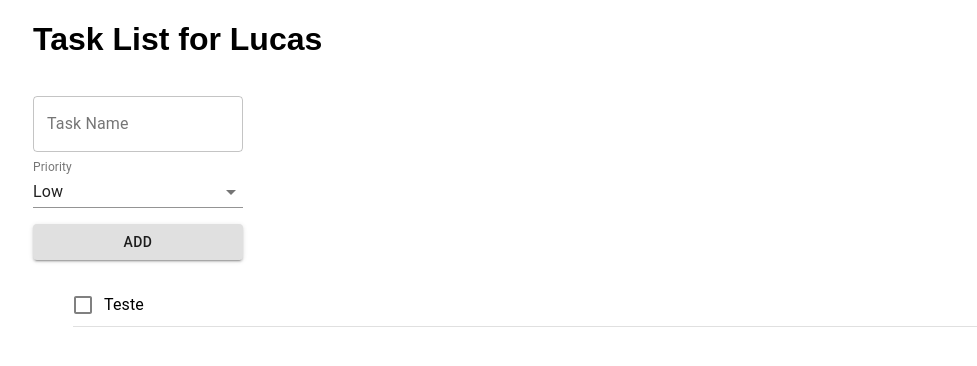
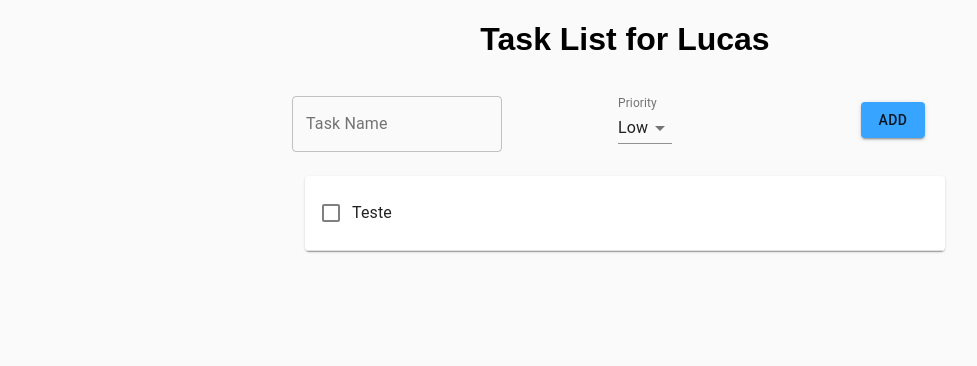
Before and after one commit to lucaspk/todolist-react, a React (Create React App) app in the folder my-app/: page / in a window 1280 px wide. Shown: the top 366 px of the page, without its empty margins (15-992 px from the left). Built offline with nearby package versions, Linux system fonts and the light colour scheme.

Commit message:
transformando lista em tabela

```diff
--- a/my-app/src/App.css
+++ b/my-app/src/App.css
@@ -1,3 +1,7 @@
+body {
+  background-color: rgb(250, 250, 250);
+  text-align: center;
+}
 .App {
   height: 100%;
   min-height: 400px;
--- a/my-app/src/index.css
+++ b/my-app/src/index.css
@@ -7,83 +7,15 @@ body {
   padding: 0;
 }
 
-.task-item {
-  list-style: none;
+#add-button:hover {
+  background-color: grey;
 }
 
-.task-checked {
-  color: blueviolet;
+#add-button {
+  background-color: rgb(55, 165, 255);
 }
 
-#task-input {
-  margin-left: 3em;
-  margin-right: 1em;
+#paper {
+  max-width: 50%;
+  margin: auto;
 }
-
-div.task-list {
-  margin-left: 3em;
-}
-
-#button-add {
-  margin-left: 1em;
-}
-
-.container {
-  display: block;
-  position: relative;
-  padding-left: 35px;
-  margin-bottom: 12px;
-  cursor: pointer;
-  font-size: 22px;
-  -webkit-user-select: none;
-  -moz-user-select: none;
-  -ms-user-select: none;
-  user-select: none;
-}
-
-.container input {
-  position: absolute;
-  opacity: 0;
-  cursor: pointer;
-  height: 0;
-  width: 0;
-}
-
-.checkmark {
-  position: absolute;
-  top: 0;
-  left: 0;
-  height: 25px;
-  width: 25px;
-  background-color: #eee;
-}
-
-.container:hover input ~ .checkmark {
-  background-color: #ccc;
-}
-
-.container input:checked ~ .checkmark {
-  background-color: #2196F3;
-}
-
-.checkmark:after {
-  content: "";
-  position: absolute;
-  display: none;
-}
-
-.container input:checked ~ .checkmark:after {
-  display: block;
-}
-
-.container .checkmark:after {
-  left: 9px;
-  top: 5px;
-  width: 5px;
-  height: 10px;
-  border: solid white;
-  border-width: 0 3px 3px 0;
-  -webkit-transform: rotate(45deg);
-  -ms-transform: rotate(45deg);
-  transform: rotate(45deg);
-}
--- a/my-app/src/tasklist/Item.js
+++ b/my-app/src/tasklist/Item.js
@@ -2,7 +2,6 @@ import React from 'react'
 import FormGroup from '@material-ui/core/FormGroup';
 import FormControlLabel from '@material-ui/core/FormControlLabel';
 import {getPriorityColor} from './taskPriority/PriorityColors'
-import Divider from '@material-ui/core/Divider'
 
 export const Item = (props) => {
     const text = props.taskname
@@ -11,6 +10,5 @@ export const Item = (props) => {
                 control={getPriorityColor(props)}
                 label={text}
               />
-              <Divider />
             </FormGroup>);
   }
--- a/my-app/src/tasklist/TaskList.js
+++ b/my-app/src/tasklist/TaskList.js
@@ -1,7 +1,11 @@
 import React, {Component} from 'react'
 import {TaskInput} from './taskInput/TaskInput'
 import {Item} from './Item'
-import List from '@material-ui/core/List'
+import Table from '@material-ui/core/Table';
+import TableBody from '@material-ui/core/TableBody';
+import TableCell from '@material-ui/core/TableCell';
+import TableRow from '@material-ui/core/TableRow';
+import Paper from '@material-ui/core/Paper';
 
 //task item terá prioridade, tags etc
 //no futuro ischecked pode voltar ao invés de remover []
@@ -79,9 +83,10 @@ class TaskList extends Component {
     return COLORS[idx]
   }
 
-  createTaskInput() { //acho melhor transformar em um function component dps passando Tasklist
+  renderTaskInput() { //acho melhor transformar em um function component dps passando Tasklist
 
-    return <TaskInput
+    return <ul>
+              <TaskInput
                 onSubmitTask={this.handleSubmit}
                 onChangeTaskName={this.handleChangeTaskName}
                 taskname={this.state.taskname}
@@ -89,15 +94,17 @@ class TaskList extends Component {
                 priority={this.state.priority}
                 priorityColor={this.handleColorPriority}
               />
+            </ul>
   }
 
-  //criar tasks a partir da lista
-  renderTasks() {
-    const list = this.state.list
-    console.log(list)
+  renderTaskTable(list) {
     return (
-      <List>
+      <Paper id="paper">
+        <Table>
+          <TableBody>
             {list.map((task, index) => (
+              <TableRow key={index}>
+                <TableCell component="th" scope="row" id="cell">
                   <Item
                     taskname={task.taskname}
                     priority={task.priority}
@@ -108,19 +115,30 @@ class TaskList extends Component {
                     key={index}
                     bgcolor={task.color}
                     removeTask={() => this.handleRemoveTask(task.taskname)} />
+                </TableCell>
+              </TableRow>
             ))}
-      </List>
+          </TableBody>
+        </Table>
+      </Paper>
     );
   }
 
+  //criar tasks a partir da lista
+  renderTasks() {
+    const list = this.state.list
+    console.log(list)
+    return this.renderTaskTable(list)
+  }
+
   renderTaskList() {
-    return <ul> {this.renderTasks()} </ul>
+    return this.renderTasks()
   }
 
   render() {
-    return <div className="task-list">
+    return  <div>
               <h1>Task List for {this.state.user}</h1>
-            {this.createTaskInput()}
+              {this.renderTaskInput()}
               {this.renderTaskList()}
             </div>
   }
--- a/my-app/src/tasklist/taskInput/TaskInput.js
+++ b/my-app/src/tasklist/taskInput/TaskInput.js
@@ -8,7 +8,9 @@ import { makeStyles } from '@material-ui/core/styles'
 const useStyles = makeStyles(theme => ({
   root: {
     display: 'flex',
-    //flexWrap: 'nowrap',
+    flexDirection: 'row',
+    alignItems: 'center',
+    justifyContent: 'center',
   },
   formControl: {
     margin: theme.spacing(1),
@@ -17,31 +19,39 @@ const useStyles = makeStyles(theme => ({
   selectEmpty: {
     marginTop: theme.spacing(2),
   },
+  item: {
+    flex: 0.2,
+  }
 }));
-
+//acho que isso no formato de tabela tb eh melhor
 export const TaskInput = (props) => {
   const classes = useStyles();
-    return <form className={classes.root} onSubmit={props.onSubmitTask}>
+  return <form onSubmit={props.onSubmitTask} >
                 <FormControl className={classes.root}>
+                  <div className={classes.item}>
                     <TextField
                       autoComplete="off"
                       variant="outlined"
                       placeholder="Type your task here..."
-                    id="task-name"
                       label="Task Name"
                       value={props.taskname}
                       onChange={props.onChangeTaskName}
                       margin="normal"
                       multiline={true}
                     />
+                  </div >
+                  <div className={classes.item}>
                     <PriorityInput
                         changeTaskPriority={props.onChangeTaskPriority}
                         value={props.priority}
                         priorityColor={props.priorityColor}
                     />
-                  <Button variant="contained" type="submit">
+                  </div>
+                  <div className={classes.item}>
+                    <Button variant="contained" id="add-button" type="submit">
                       Add
                     </Button>
+                  </div>
                 </FormControl>
             </form>
   }
--- a/my-app/src/tasklist/taskPriority/PriorityInput.js
+++ b/my-app/src/tasklist/taskPriority/PriorityInput.js
@@ -1,5 +1,4 @@
 import React from 'react'
-import { makeStyles } from '@material-ui/core/styles';
 import Select from '@material-ui/core/Select';
 import MenuItem from '@material-ui/core/MenuItem';
 import InputLabel from '@material-ui/core/InputLabel';
@@ -8,16 +7,9 @@ import FormControl from '@material-ui/core/FormControl';
 const PRIORITIES = ["Low", "Medium", "High"]
 const COLORS = ["gray", "orange", "red"]
 
-const useStyles = makeStyles(theme => ({
-    form: {
-        paddingBottom: '1em'
-    },
-  }));
-
 export const PriorityInput = (props) => {
-    const classes = useStyles()
     return  (
-        <FormControl className={classes.form}>
+        <FormControl>
             <InputLabel htmlFor="priority-select">Priority</InputLabel>
             <Select
                 onChange={props.changeTaskPriority}
```
Also changed, not shown: my-app/src/tasklist/taskPriority/PriorityColors.js (+4 -4 lines). Lines whose indentation alone changed are shown as unchanged.
